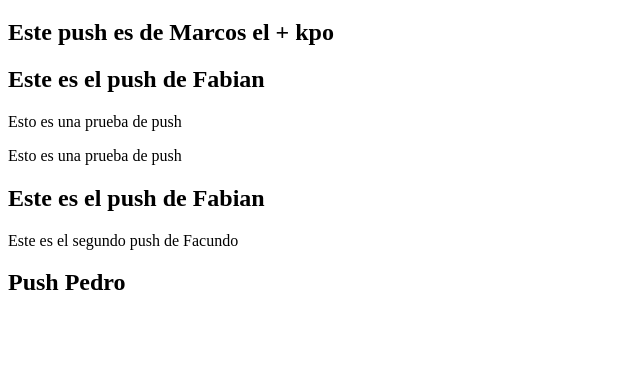
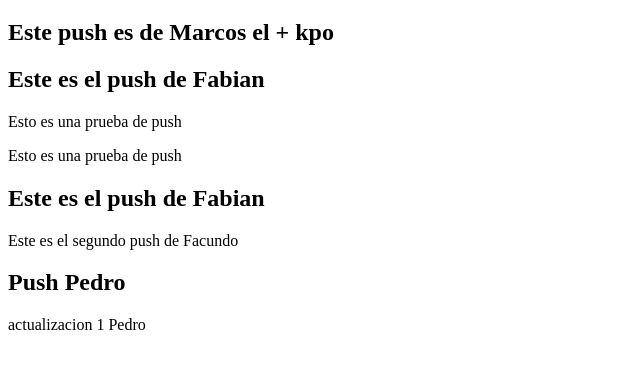
Before and after one commit to MarcAlva2003/itba-test-com9, a plain HTML site: page index.html in a window 1280 px wide. Shown: the part 61-430 px from the top of the page, without its empty margins (0-640 px from the left). Drawn offline with Linux system fonts and the light colour scheme.

Commit message:
actualizacion 1 pedro

```diff
--- a/index.html
+++ b/index.html
@@ -19,5 +19,6 @@
 <p>Este es el segundo push de Facundo</p>
 
 <h2>Push Pedro</h2>
+<p>actualizacion 1 Pedro</p>
 </body>
 </html>
```
